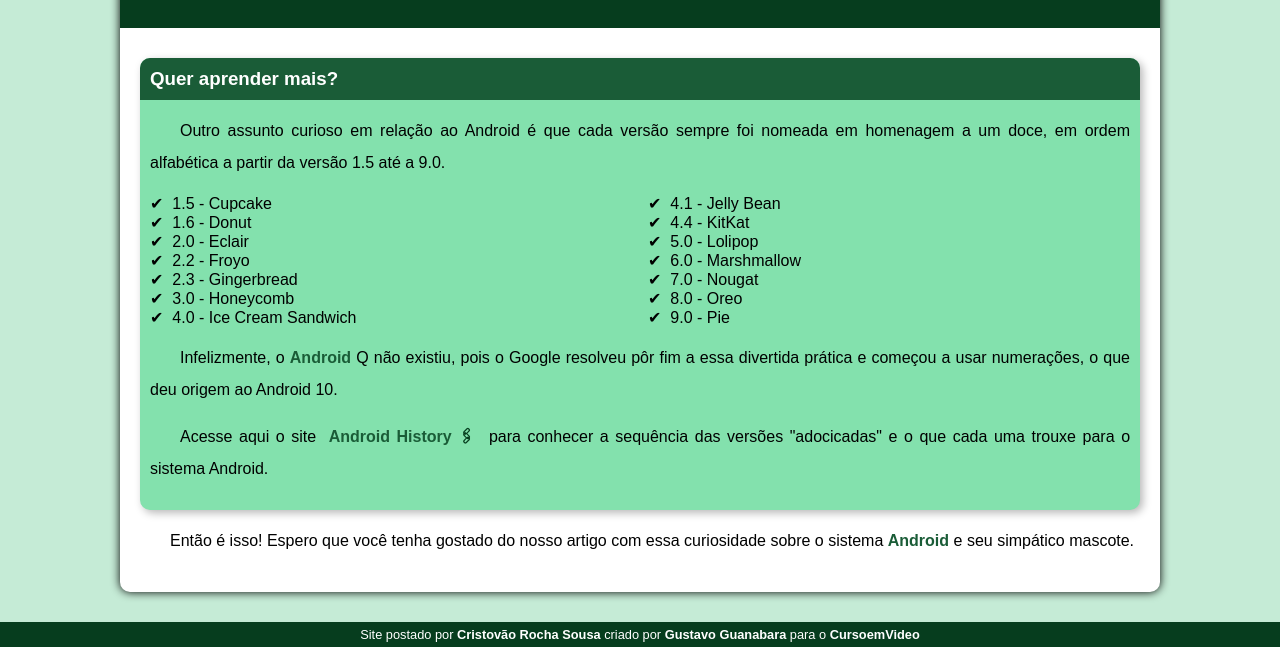
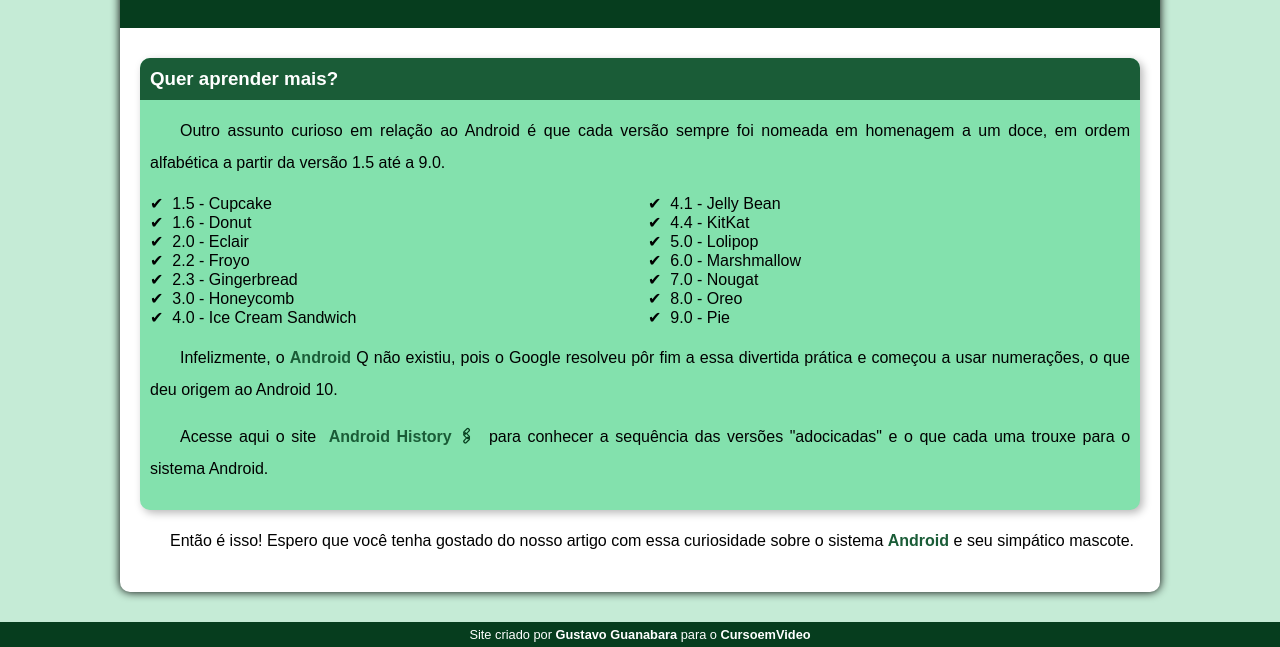
Before and after one commit to 7cristovao/projeto-android, a plain HTML site: page index.html in a window 1280 px wide. Shown: the part 2384-3031 px from the top of the page. Drawn offline with Linux system fonts and the light colour scheme.

Commit message:
Update index.html

```diff
--- a/index.html
+++ b/index.html
@@ -110,7 +110,7 @@
       </article>
     </main>
     <footer>
-      <p>Site postado por <strong>Cristovão Rocha Sousa</strong> criado por <strong>Gustavo Guanabara</strong> para o <strong>CursoemVideo</strong></p>
+      <p>Site criado por <strong>Gustavo Guanabara</strong> para o <strong>CursoemVideo</strong></p>
     </footer>
   </body>
 </html>
```
